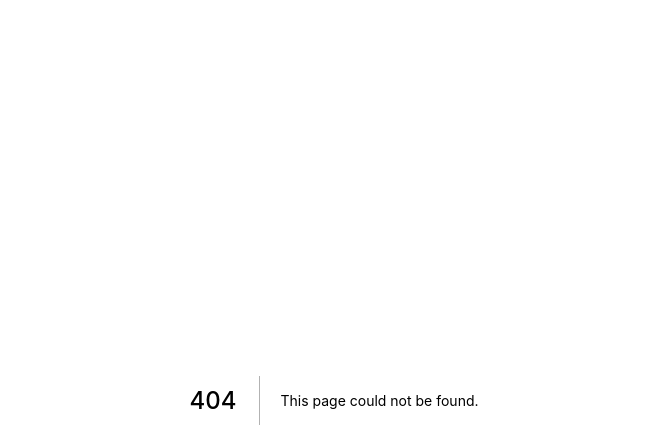
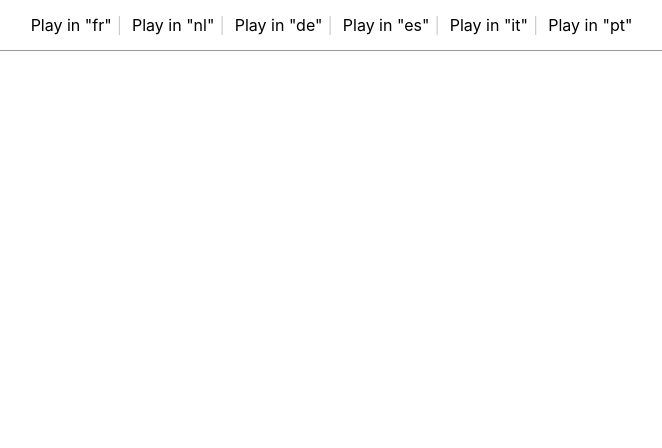
Before and after one commit to aaronpowell/nextjs-graphql-trivia-demo, a Next.js app: page /components/Navbar in a window 1280 px wide. Before the commit this address had no page. Shown: the top 448 px of the page, without its empty margins (306-968 px from the left). Built offline with nearby package versions, Linux system fonts and the light colour scheme.

Commit message:
more languages and a language switcher

```diff
--- a/next.config.js
+++ b/next.config.js
@@ -2,7 +2,7 @@
 const nextConfig = {
   reactStrictMode: true,
   i18n: {
-    locales: ["en", "fr", "nl"],
+    locales: ["en", "fr", "nl", "de", "es", "it", "pt"],
     defaultLocale: "en",
   },
 };
--- /dev/null
+++ b/pages/components/LocaleSwitcher.tsx
@@ -0,0 +1,27 @@
+import Link from "next/link";
+import { useRouter } from "next/router";
+
+export default function LocaleSwitcher() {
+  const { locales, locale, pathname, query, asPath } = useRouter();
+  if (!locales) {
+    return <></>;
+  }
+  const otherLocales = locales.filter((l) => l !== locale);
+
+  return (
+    <>
+      {otherLocales.map((locale) => {
+        return (
+          <Link
+            key={locale}
+            href={{ pathname, query }}
+            as={asPath}
+            locale={locale}
+          >
+            <a>Play in &quot;{locale}&quot;</a>
+          </Link>
+        );
+      })}
+    </>
+  );
+}
--- /dev/null
+++ b/pages/components/Navbar.tsx
@@ -0,0 +1,11 @@
+import React from "react";
+import LocaleSwitcher from "./LocaleSwitcher";
+import styles from "../../styles/Navbar.module.css";
+
+export default function Navbar() {
+  return (
+    <nav className={styles.navbar}>
+      <LocaleSwitcher />
+    </nav>
+  );
+}
--- /dev/null
+++ b/styles/Navbar.module.css
@@ -0,0 +1,26 @@
+.navbar {
+  display: flex;
+  justify-content: center;
+  gap: 10px;
+
+  padding: 10px 0;
+  border-bottom: 1px solid #999;
+}
+
+.navbar a {
+  margin: 5px 0px 5px 0px;
+}
+
+.navbar a:hover {
+  text-decoration: underline;
+}
+
+.navbar a:after {
+  content: "|";
+  padding-left: 5px;
+  color: #ccc;
+}
+
+.navbar a:last-of-type:after {
+  content: "";
+}
```
Also changed, not shown: pages/index.tsx (+9 -1 lines).
